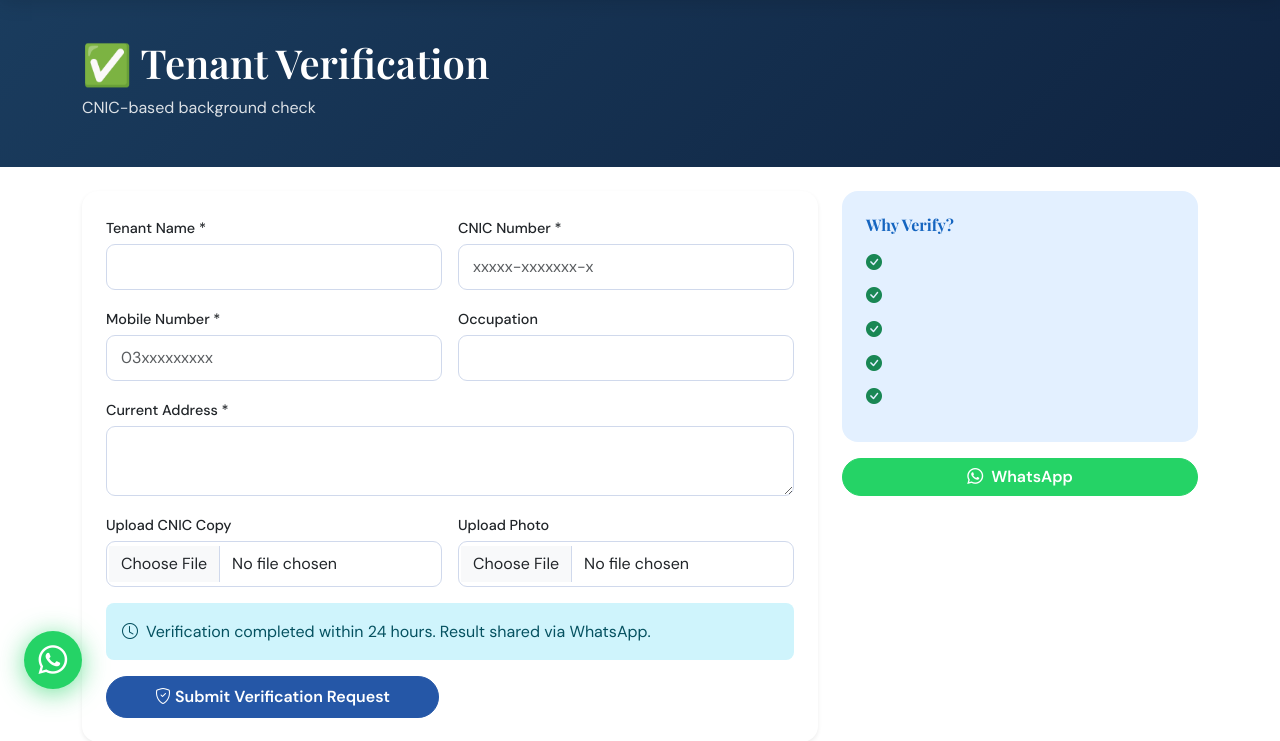
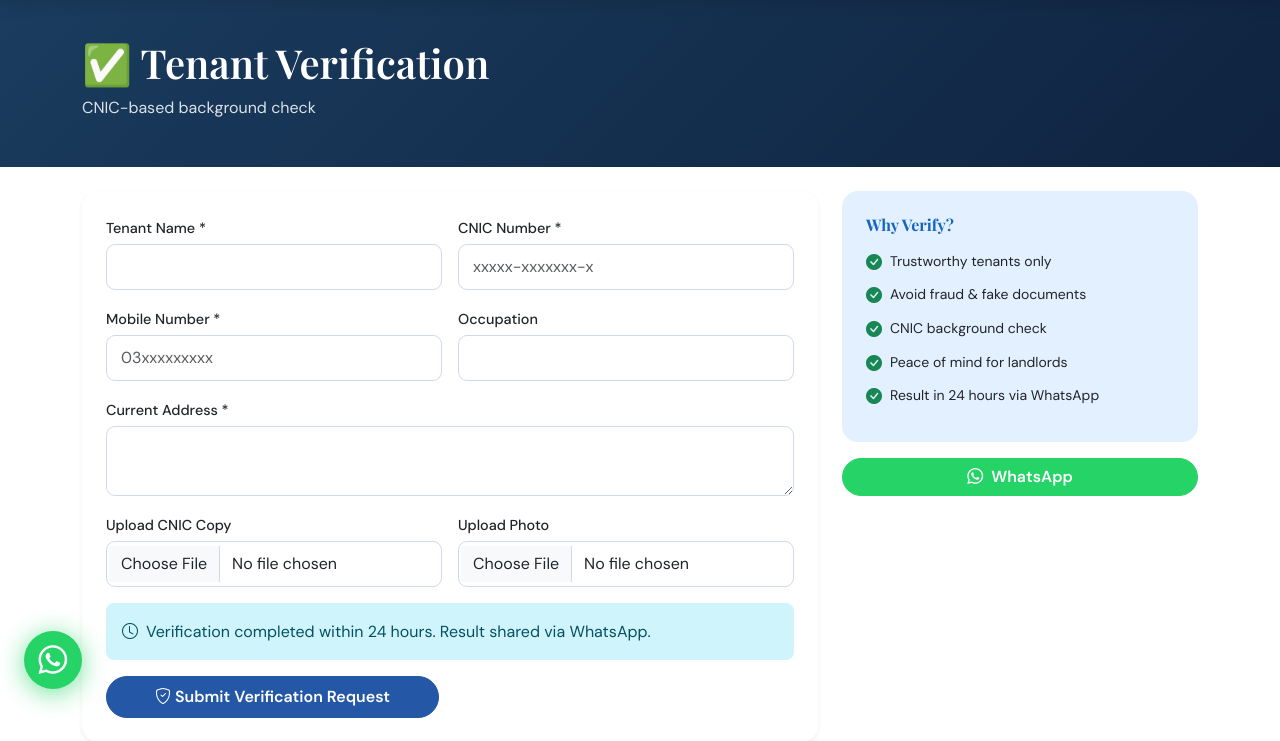
Before and after one commit to saleem9868-coder/secure-property-hub, a Flask app: page /tenant-verification in a window 1280 px wide. Shown: the part 83-824 px from the top of the page. Run offline with Flask 3, Linux system fonts and the light colour scheme; the visitor is signed in with stand-in values (Sample User, id 1); data that the repository does not hold is empty; some libraries are stand-ins or nearby versions; some web fonts are replaced.

Commit message:
Update tenant_verification.html

```diff
--- a/templates/tenant_verification.html
+++ b/templates/tenant_verification.html
@@ -19,7 +19,7 @@
 <div class="col-lg-4">
     <div class="card border-0 rounded-4 p-4 mb-3" style="background:#e3f0ff;">
         <h6 class="fw-bold mb-3" style="color:#1565c0;">Why Verify?</h6>
-        {% for v in [T.v1, T.v2, T.v3, T.v4, T.v5] %}
+        {% for v in ["Trustworthy tenants only", "Avoid fraud & fake documents", "CNIC background check", "Peace of mind for landlords", "Result in 24 hours via WhatsApp"] %}
         <div class="d-flex gap-2 mb-2"><i class="bi bi-check-circle-fill text-success flex-shrink-0"></i><small>{{ v }}</small></div>
         {% endfor %}
     </div>
```
